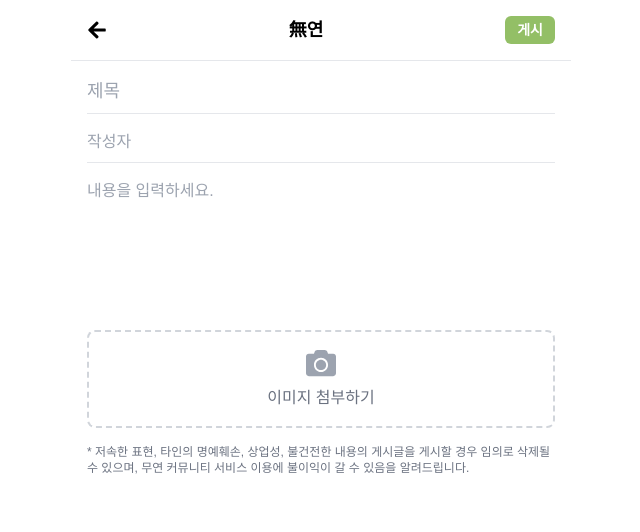
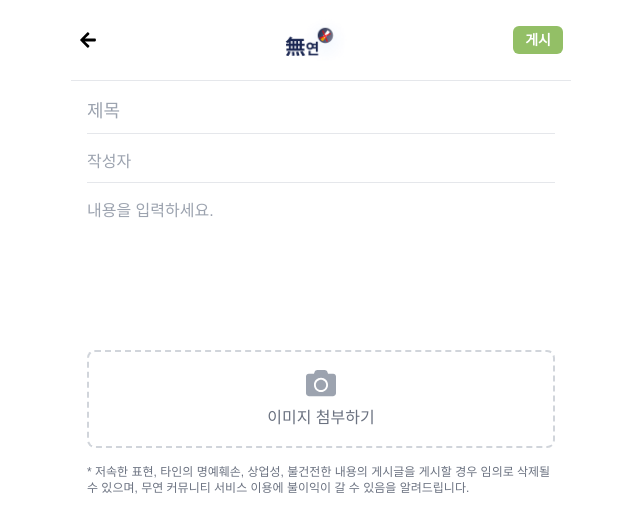
Before and after one commit to SKU-LikeLion12/hackathon_team1_front, a React (Create React App) app: page /post in a window 1280 px wide. Shown: the top 532 px of the page, without its empty margins (319-959 px from the left). Built offline with nearby package versions, Linux system fonts and the light colour scheme; a web font is replaced by a local one.

Commit message:
header footer

```diff
--- a/src/App.js
+++ b/src/App.js
@@ -15,7 +15,7 @@ import ResetPasswordAuth from "./pages/ResetPasswordAuth";
 import ResetPassword from "./pages/ResetPassword";
 import ResetPasswordSuccess from "./pages/ResetPasswordSuccess";
 import ModalTest from "./pages/ModalTest";
-import Community from "./pages/community";
+import Community from "./pages/Community";
 import Post from "./pages/Post";
 import PostDetail from "./pages/PostDetail";
 import PostPhoto from "./pages/PostPhoto";
--- /dev/null
+++ b/src/components/Headerback.jsx
@@ -0,0 +1,25 @@
+import React from "react";
+import { FaArrowLeft } from "react-icons/fa";
+
+export default function Header() {
+  const headerStyle = {
+    display: "flex",
+    justifyContent: "space-between",
+    alignItems: "center",
+    padding: "8px",
+    borderBottom: "1px solid #ccc",
+  };
+
+  const logoStyle = {
+    height: "65px",
+    margin: "0 auto", // 로고 가운데 정렬
+  };
+
+  return (
+    <div style={headerStyle}>
+      <FaArrowLeft className="text-lg" />
+      <img src="/image/Logo.png" style={logoStyle} alt="Logo" />
+      <div style={{ width: "24px" }} />
+    </div>
+  );
+}
--- a/src/pages/Post.jsx
+++ b/src/pages/Post.jsx
@@ -83,14 +83,23 @@ function Post() {
 
   return (
     <div className="flex flex-col h-screen bg-white">
-      <header className="flex items-center justify-between p-4 border-b">
-        <FaArrowLeft className="text-xl cursor-pointer" onClick={backToList} />
-        <h1 className="text-lg font-semibold">無연</h1>
-        <button
-          onClick={saveBoard}
-          className="bg-[#93BF66] text-white px-3 py-1 rounded-md text-sm font-bold">
-          게시
-        </button>
+      <header className="flex items-center justify-between p-2 border-b">
+        <div className="flex flex-1 justify-start">
+          <FaArrowLeft
+            className="text-lg cursor-pointer"
+            onClick={backToList}
+          />
+        </div>
+        <div className="flex flex-1 justify-center">
+          <img src="/image/Logo.png" alt="Logo" className="h-16" />
+        </div>
+        <div className="flex flex-1 justify-end">
+          <button
+            onClick={saveBoard}
+            className="bg-[#93BF66] text-white px-3 py-1 rounded-md text-sm font-bold">
+            게시
+          </button>
+        </div>
       </header>
 
       <main className="flex-1 p-4 overflow-y-auto">
--- a/src/pages/PostDetail.jsx
+++ b/src/pages/PostDetail.jsx
@@ -2,6 +2,7 @@ import React, { useState, useEffect } from "react";
 import { FaArrowLeft, FaRegComment } from "react-icons/fa";
 import { BsSend } from "react-icons/bs";
 import { useNavigate, useParams } from "react-router-dom";
+import Headerback from "../components/Headerback";
 import api from "../api/api";
 
 function PostDetail() {
@@ -117,14 +118,7 @@ function PostDetail() {
 
   return (
     <div className="App flex flex-col h-screen max-w-lg mx-auto">
-      <header className="flex items-center justify-between p-4 border-b">
-        <FaArrowLeft
-          className="text-xl cursor-pointer"
-          onClick={() => navigate("/community")}
-        />
-        <h1 className="text-lg font-semibold">無연</h1>
-        <div className="w-6" />
-      </header>
+      <Headerback />
 
       <main className="flex-1 p-4 overflow-auto">
         <div className="mb-4">
--- a/src/pages/PostPhoto.jsx
+++ b/src/pages/PostPhoto.jsx
@@ -2,6 +2,7 @@ import React, { useState, useEffect } from "react";
 import { FaArrowLeft, FaRegComment } from "react-icons/fa";
 import { BsSend } from "react-icons/bs";
 import { useNavigate, useParams } from "react-router-dom";
+import Headerback from "../components/Headerback";
 import api from "../api/api";
 
 function PostPhoto() {
@@ -179,15 +180,7 @@ function PostPhoto() {
 
   return (
     <div className="App flex flex-col h-screen max-w-lg mx-auto">
-      {/* 무연 */}
-      <header className="flex items-center justify-between p-4 border-b">
-        <FaArrowLeft
-          className="text-xl cursor-pointer"
-          onClick={() => navigate("/community")}
-        />
-        <h1 className="text-lg font-semibold">無연</h1>
-        <div className="w-6" />
-      </header>
+      <Headerback />
 
       {/* Post 내용 */}
       <main className="flex-1 p-4 overflow-auto">
--- a/src/pages/community.jsx
+++ b/src/pages/community.jsx
@@ -52,13 +52,11 @@ function Community() {
   };
 
   return (
-    <div className="flex flex-col h-screen bg-white">
+    <div className="flex flex-col h-screen bg-white max-w-[500px] mx-auto relative">
       {/* 무연 */}
       <header className="flex items-center justify-between p-2 border-b">
-        <FaArrowLeft className="text-lg" />
-        <div className="flex flex-col items-center">
-          <h1 className="text-base font-semibold">無연</h1>
-          <h2 className="text-xs">커뮤니티</h2>
+        <div className="flex flex-1 justify-center">
+          <img src="/image/Logo.png" alt="Logo" className="h-16" />
         </div>
         <FaSearch
           className="text-lg"
@@ -81,7 +79,7 @@ function Community() {
       )}
 
       {/* 내용 */}
-      <main className="flex-1 overflow-y-auto">
+      <main className="flex-1 overflow-y-auto pb-32 pt-20">
         <ul className="divide-y">
           {currentPosts.map((post, index) => (
             <li key={index} className="py-2 px-3">
@@ -103,8 +101,8 @@ function Community() {
         </ul>
       </main>
 
-      {/* 페이지네이션 */}
-      <div className="relative py-2 border-t">
+      {/* 페이지네이션 및 글쓰기 버튼 */}
+      <div className="fixed bottom-16 left-1/2 transform -translate-x-1/2 w-full max-w-[500px] py-2 bg-white border-t">
         <div className="flex justify-center items-center">
           <button
             onClick={() => currentPage > 1 && goToPage(currentPage - 1)}
@@ -142,7 +140,7 @@ function Community() {
       </div>
 
       {/* 메뉴 */}
-      <footer className="flex justify-around items-center py-2 border-t">
+      <footer className="fixed bottom-0 left-1/2 transform -translate-x-1/2 w-full max-w-[500px] flex justify-around items-center py-2 border-t bg-white">
         <button className="flex flex-col items-center">
           <FaUser className="text-lg mb-0.5" />
           <span className="text-xs">마이페이지</span>
```
Also changed, not shown: public/image/Logo.png (added).
